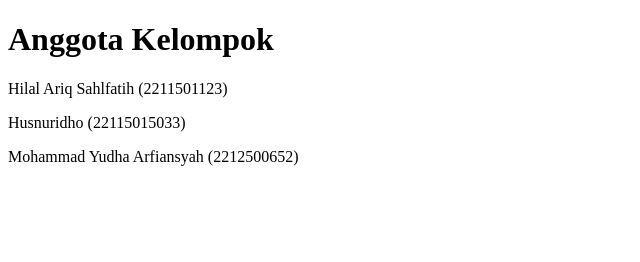
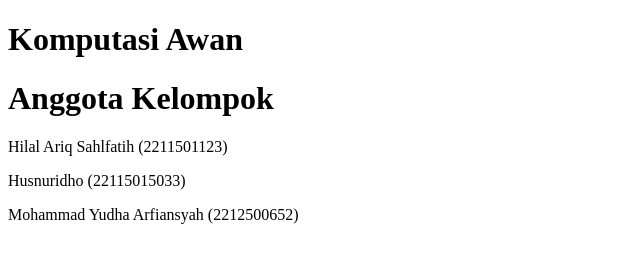
Before and after one commit to sahllfatih102/ariiq, a plain HTML site: page index.html in a window 1280 px wide. Shown: the whole page, without its empty margins (0-640 px from the left). Drawn offline with Linux system fonts and the light colour scheme.

Commit message:
createindex

```diff
--- a/index.html
+++ b/index.html
@@ -5,6 +5,7 @@
 </head>
 <body>
 
+<h1>Komputasi Awan</h1>
 <h1>Anggota Kelompok</h1>
 <p>Hilal Ariq Sahlfatih (2211501123)</p>
 <p>Husnuridho (22115015033)</p>
```
